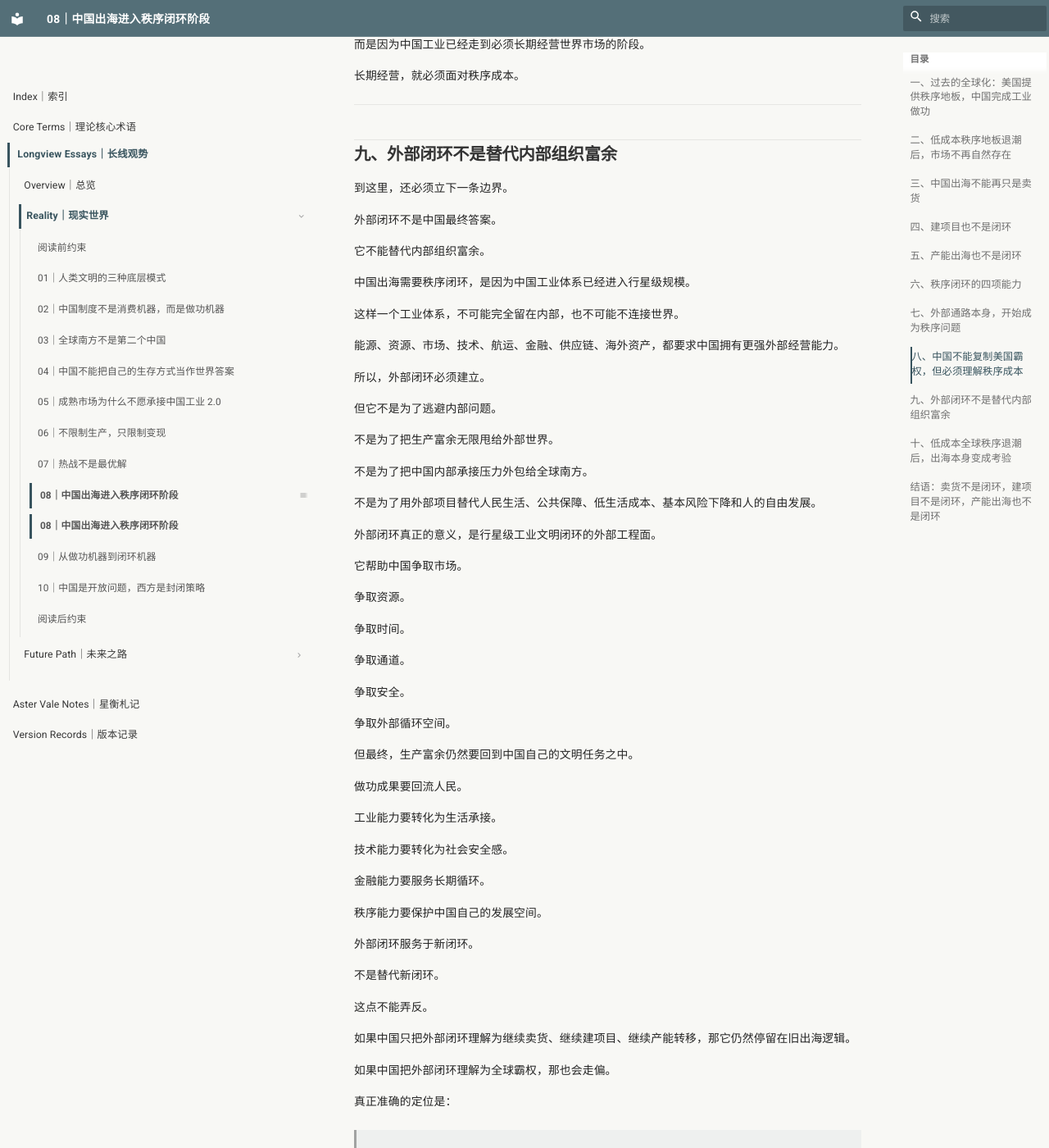
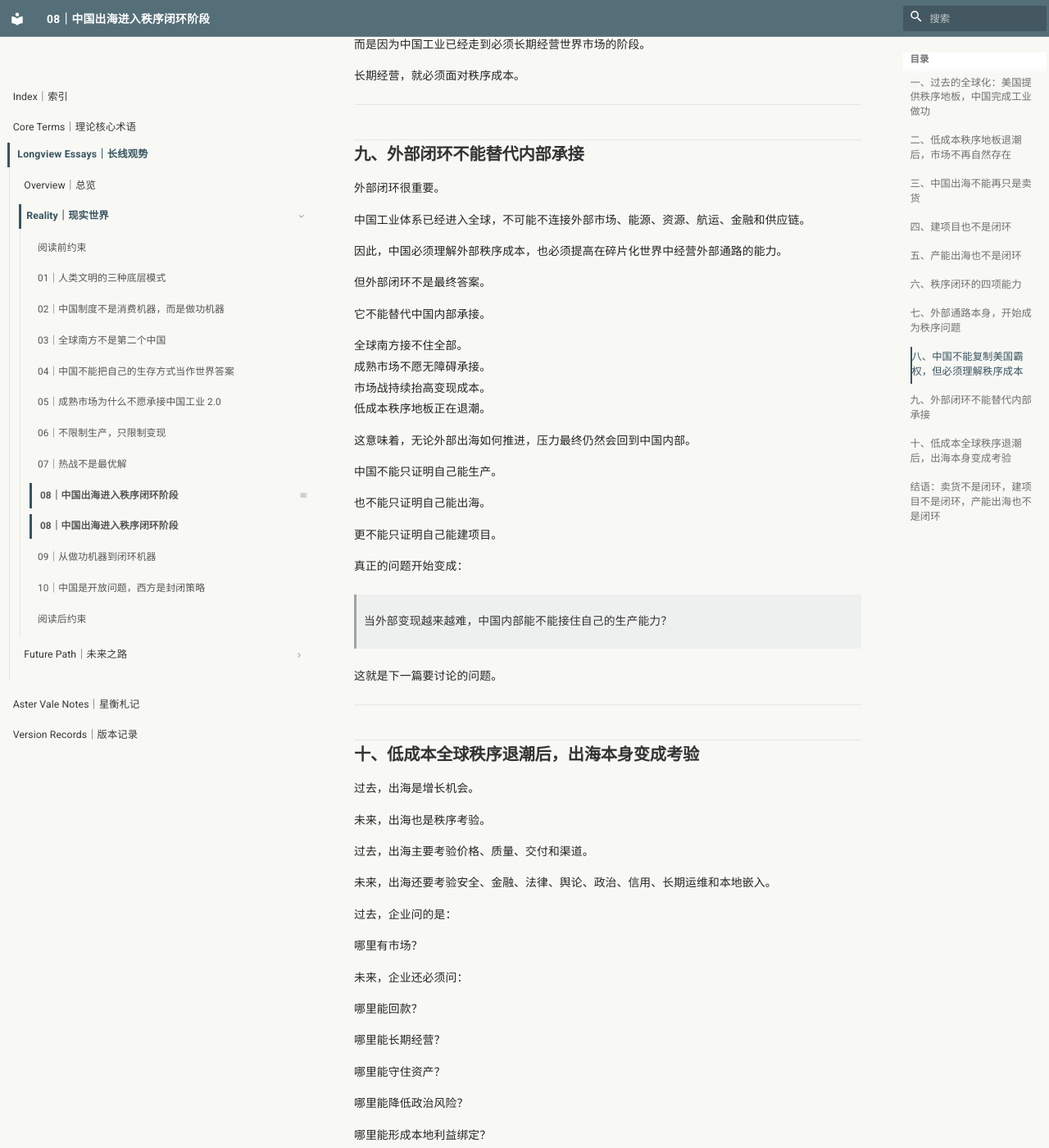
Before and after one commit to guanshi1688/longview-archive, an MkDocs documentation site: the page built from docs/essays/reality/08.md, in a window 1280 px wide and 1400 px high, scrolled down 14965 px. Shown: the whole window at 82% size. Built offline with MkDocs 1.6.1 and Material for MkDocs 9.7.7, drawn with Linux system fonts in a browser that asks for light colours; some of the changed text lies outside the part shown.

Commit message:
Update 08.md

```diff
--- a/docs/essays/reality/08.md
+++ b/docs/essays/reality/08.md
@@ -718,69 +718,36 @@
 
 ---
 
-## 九、外部闭环不是替代内部组织富余
+## 九、外部闭环不能替代内部承接
 
-到这里，还必须立下一条边界。
+外部闭环很重要。
 
-外部闭环不是中国最终答案。
+中国工业体系已经进入全球，不可能不连接外部市场、能源、资源、航运、金融和供应链。
 
-它不能替代内部组织富余。
+因此，中国必须理解外部秩序成本，也必须提高在碎片化世界中经营外部通路的能力。
 
-中国出海需要秩序闭环，是因为中国工业体系已经进入行星级规模。
+但外部闭环不是最终答案。
 
-这样一个工业体系，不可能完全留在内部，也不可能不连接世界。
+它不能替代中国内部承接。
 
-能源、资源、市场、技术、航运、金融、供应链、海外资产，都要求中国拥有更强外部经营能力。
+全球南方接不住全部。
+成熟市场不愿无障碍承接。
+市场战持续抬高变现成本。
+低成本秩序地板正在退潮。
 
-所以，外部闭环必须建立。
+这意味着，无论外部出海如何推进，压力最终仍然会回到中国内部。
 
-但它不是为了逃避内部问题。
+中国不能只证明自己能生产。
 
-不是为了把生产富余无限甩给外部世界。
+也不能只证明自己能出海。
 
-不是为了把中国内部承接压力外包给全球南方。
+更不能只证明自己能建项目。
 
-不是为了用外部项目替代人民生活、公共保障、低生活成本、基本风险下降和人的自由发展。
+真正的问题开始变成：
 
-外部闭环真正的意义，是行星级工业文明闭环的外部工程面。
+> 当外部变现越来越难，中国内部能不能接住自己的生产能力？
 
-它帮助中国争取市场。
-
-争取资源。
-
-争取时间。
-
-争取通道。
-
-争取安全。
-
-争取外部循环空间。
-
-但最终，生产富余仍然要回到中国自己的文明任务之中。
-
-做功成果要回流人民。
-
-工业能力要转化为生活承接。
-
-技术能力要转化为社会安全感。
-
-金融能力要服务长期循环。
-
-秩序能力要保护中国自己的发展空间。
-
-外部闭环服务于新闭环。
-
-不是替代新闭环。
-
-这点不能弄反。
-
-如果中国只把外部闭环理解为继续卖货、继续建项目、继续产能转移，那它仍然停留在旧出海逻辑。
-
-如果中国把外部闭环理解为全球霸权，那也会走偏。
-
-真正准确的定位是：
-
-> 外部闭环，是中国行星级工业文明走向新闭环时，必须补上的外部工程面。
+这就是下一篇要讨论的问题。
 
 ---
 
```
